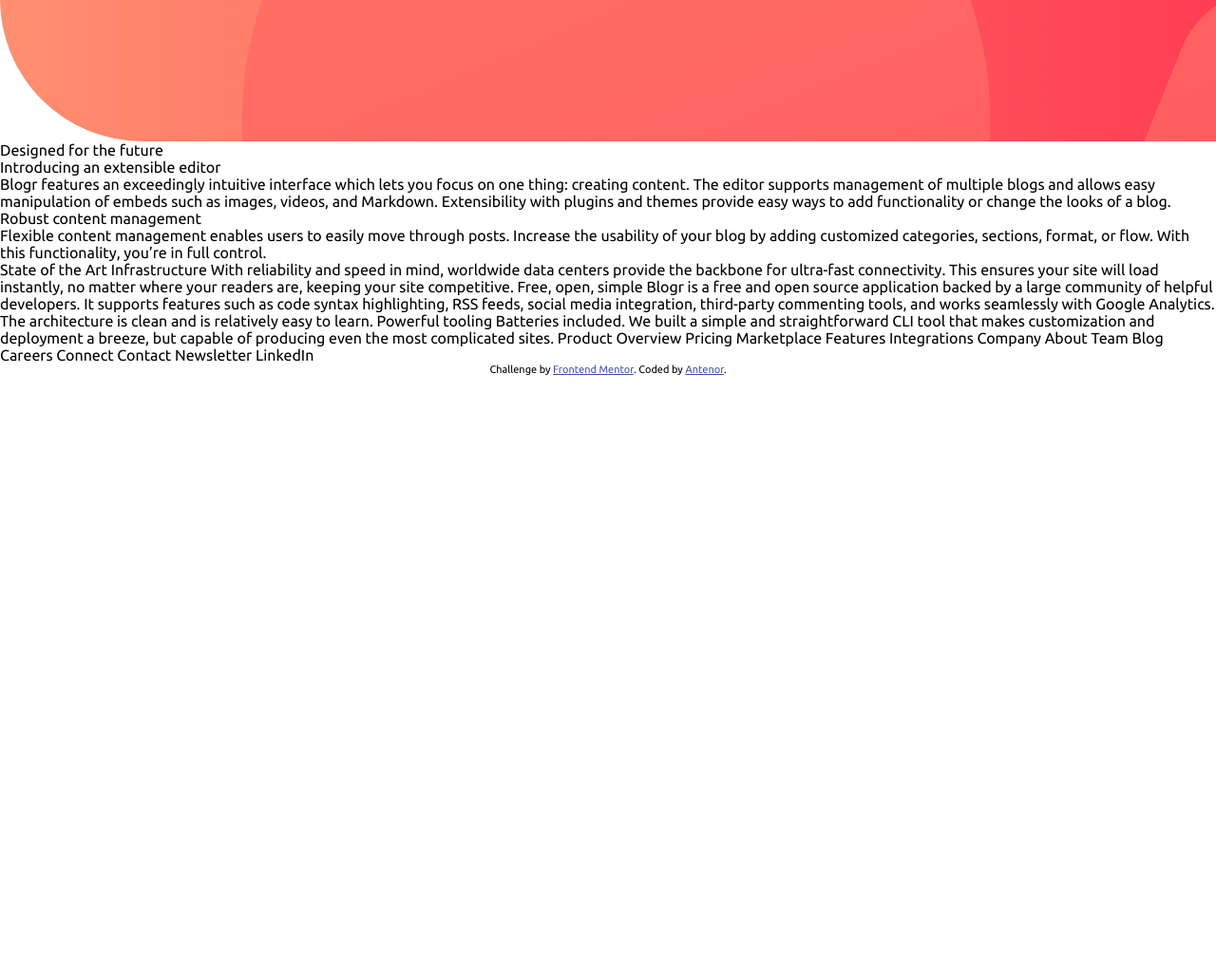
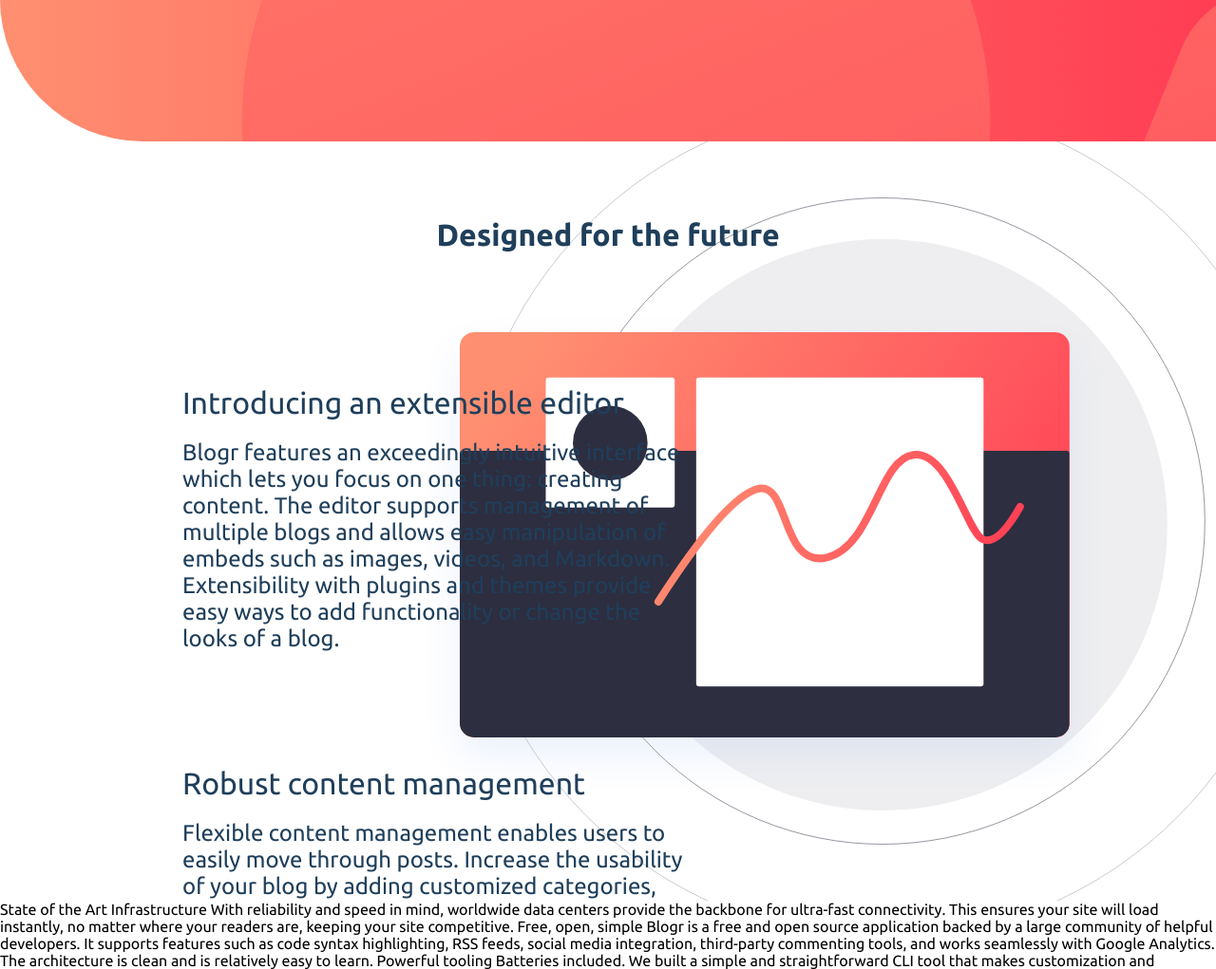
Before and after one commit to Antenor452/Front_end-mentor_blogr, a plain HTML site: page index.html in a window 1280 px wide. Shown: the part 411-1432 px from the top of the page at 95% size. Before the commit the page ends 806 px from the top, so only its background shows below. Drawn offline with Linux system fonts and the light colour scheme.

Commit message:
future page

```diff
--- a/index.html
+++ b/index.html
@@ -71,10 +71,11 @@
 
 </div>
 <div class="future">
- <p>Designed for the future</p>
+ <h1 class="future-title">Designed for the future</h1>
 
+ <div class="articles">
   <article>
-   <span> Introducing an extensible editor</span>
+    <span class="art-title"> Introducing an extensible editor</span>
    <p>
      Blogr features an exceedingly intuitive interface which lets you focus on one thing: creating content.
      The editor supports management of multiple blogs and allows easy manipulation of embeds such as images,
@@ -83,12 +84,13 @@
    </p>
   </article>
   <article>
-   <span> Robust content management</span>
+    <span class="art-title"> Robust content management</span>
     <p>
      Flexible content management enables users to easily move through posts. Increase the usability of your blog
      by adding customized categories, sections, format, or flow. With this functionality, you’re in full control.
     </p>
   </article>
+ </div>
 </div>
 
 
--- a/style.css
+++ b/style.css
@@ -125,9 +125,48 @@
   background-color: hsl(353, 100%, 62%);
 }
 
+
+/*Future div*/
+.future{
+  width: 100vw;
+  height: 100vh;
+  color: hsl(208, 49%, 24%);
+  background-image: url('./images/illustration-editor-desktop.svg');
+  background-position: 125% center;
+  background-repeat: no-repeat;
+  overflow: hidden;
+
+}
+.future-title{
+  display: block;
+  text-align: center;
+  margin: 5rem auto;
+  font-size: 2rem;
+
+}
+.art-title{
+  font-size: 2rem;
+  margin-bottom: 20px;
+}
+.articles{
+  width: 50%;
+  display: flex;
+  flex-direction: column;
+
+
+}
+.articles article {
+  margin: 60px 30%;
+  width: 85%;
+
+}
+article p{
+  font-size: 1.5rem;
+  margin-top: 20px;
+}
 /* Fonts */
 .homelink {
-  font-size: 1.5rem;
+  font-size: 1.8rem;
 }
 .landing-text-big {
   font-family: "Overpass", sans-serif;
```
Lines whose indentation alone changed are shown as unchanged.
